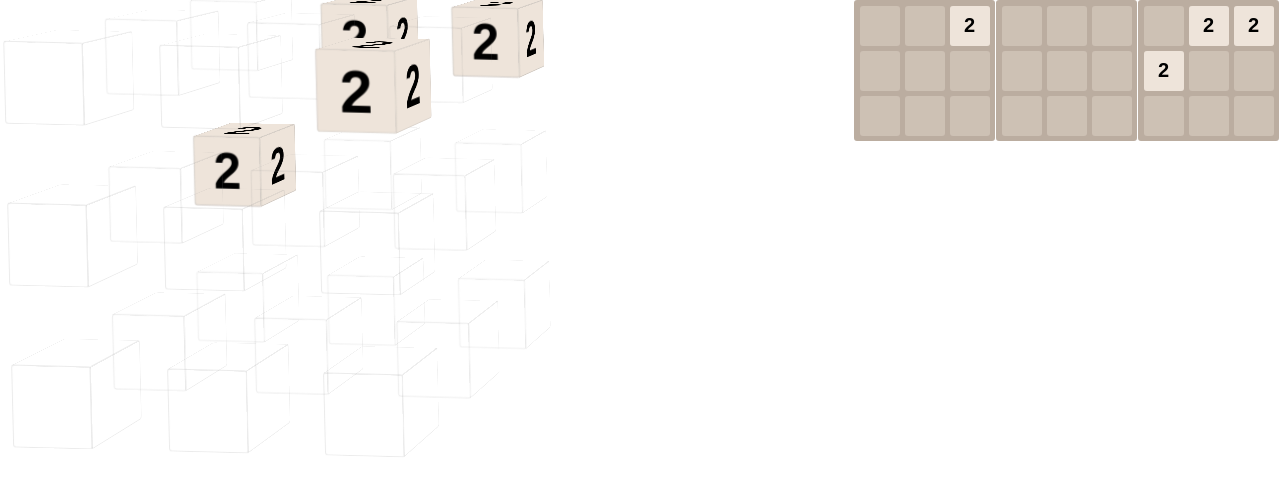
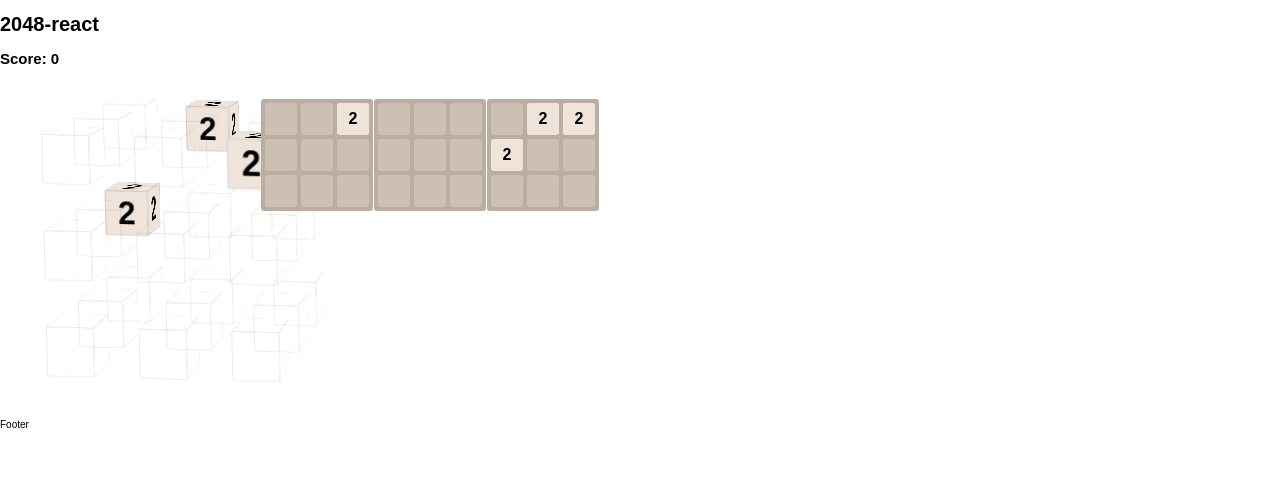
Before and after one commit to dj0nes/2048-react, a React (Create React App) app: page / in a window 1280 px wide. Shown: the top 496 px of the page. Built offline with nearby package versions, Linux system fonts and the light colour scheme.

Commit message:
iphone 6 layout works

```diff
--- a/src/3D.css
+++ b/src/3D.css
@@ -7,12 +7,20 @@
     --cube-size-half: 4em;
 }
 
-#board-3D {
+#board3D-container {
+    width: 100%;
+}
+
+.board-3D {
     perspective:1700px;
     perspective-origin: 50% 0%;
     transform-style:preserve-3d;
     transform: rotate3d(1, 2, 0, -20deg);
     transition: 200ms ease-in;
+    font-size: 6px;
+    height: 45em;
+    position: relative;
+    padding: 5em 0 0 8em;
 }
 
 .tile3D-wrapper{
@@ -44,15 +52,15 @@
     /*transition:200ms ease-in;*/
 }
 
-#board-3D .tile.tile-128 .tile-inner span,
-#board-3D .tile.tile-256 .tile-inner span,
-#board-3D .tile.tile-512 .tile-inner span {
+.board-3D .tile.tile-128 .tile-inner span,
+.board-3D .tile.tile-256 .tile-inner span,
+.board-3D .tile.tile-512 .tile-inner span {
     font-size: 4.75em;
 }
 
-#board-3D .tile.tile-1024 .tile-inner span,
-#board-3D .tile.tile-2048 .tile-inner span,
-#board-3D .tile.tile-super .tile-inner span {
+.board-3D .tile.tile-1024 .tile-inner span,
+.board-3D .tile.tile-2048 .tile-inner span,
+.board-3D .tile.tile-super .tile-inner span {
     font-size: 3.5em;
 }
 
--- a/src/components/board-3d.js
+++ b/src/components/board-3d.js
@@ -4,8 +4,8 @@ import Tile3D from './tile-3d'
 function Board3D(props) {
     // dynamic css classes based on number of tiles
     let style = {
-        height: '20em',
-        fontSize: '10px'
+        // height: '20em',
+        // fontSize: '10px'
     }
     let box_size = 8
     let gutter = box_size * 1
@@ -90,9 +90,9 @@ function Board3D(props) {
     })
 
     return (
-        <div>
+        <div id={"board-3D-wrapper"}>
             <style>{tile3D_style}</style>
-            <div id="board-3D" style={style}>
+            <div className="board-3D" style={style}>
                 {tilesList}
             </div>
         </div>
--- a/src/components/game.js
+++ b/src/components/game.js
@@ -120,9 +120,13 @@ class Game extends React.Component {
         }`
 
         return (
-            <div>
-                <h2 style={{textAlign: 'right', margin: '1em'}}>Score: {this.state.score}</h2>
-                <div id="board-3D-container">
+            <div className={'grid'}>
+                <div className={'header'}>
+                    <h1>2048-react</h1>
+                    <h2>Score: {this.state.score}</h2>
+                </div>
+
+                <div id="board3D-container">
                     <Board3D
                         board_map={current_board_map}
                         board_size={this.board_size}
@@ -134,6 +138,7 @@ class Game extends React.Component {
                     <style>{board_style}</style>
                         {boards2D}
                 </div>
+                <div className="footer">Footer</div>
             </div>
         );
     }
--- a/src/index.css
+++ b/src/index.css
@@ -85,10 +85,54 @@ body {
 }
 
 #board2D-container {
+    position: relative;
+    grid-area: board2D-container;
     display: flex;
-    justify-content: flex-start;
-    /*transform: scale(.5);*/
-    position: fixed;
+    justify-content: center;
+    font-size: 8px;
     top:0;
     right:0;
  }
+
+#board3D-container {
+    position: relative;
+    grid-area: board3D-container;
+}
+
+.header {
+    grid-area: header;
+}
+
+
+.grid {
+    display: grid;
+    grid-gap: 1em;
+    grid-template-areas:
+            "header"
+            "board3D-container"
+            "board2D-container"
+            "footer"
+}
+
+/*@media only screen and (min-width: 500px)  {*/
+    /*.grid {*/
+        /*grid-template-columns: auto;*/
+        /*grid-template-areas:*/
+                /*"header"*/
+                /*"board3D-container"*/
+                /*"board2D-container"*/
+                /*"footer";*/
+    /*}*/
+/*}*/
+
+@media only screen and (min-width: 1200px)   {
+    .grid {
+        grid-gap: 20px;
+        grid-template-columns: 1fr 1fr;
+        grid-template-areas:
+                "header  header"
+                "board3D-container board2D-container"
+                "footer  footer";
+        max-width: 600px;
+    }
+}
```
